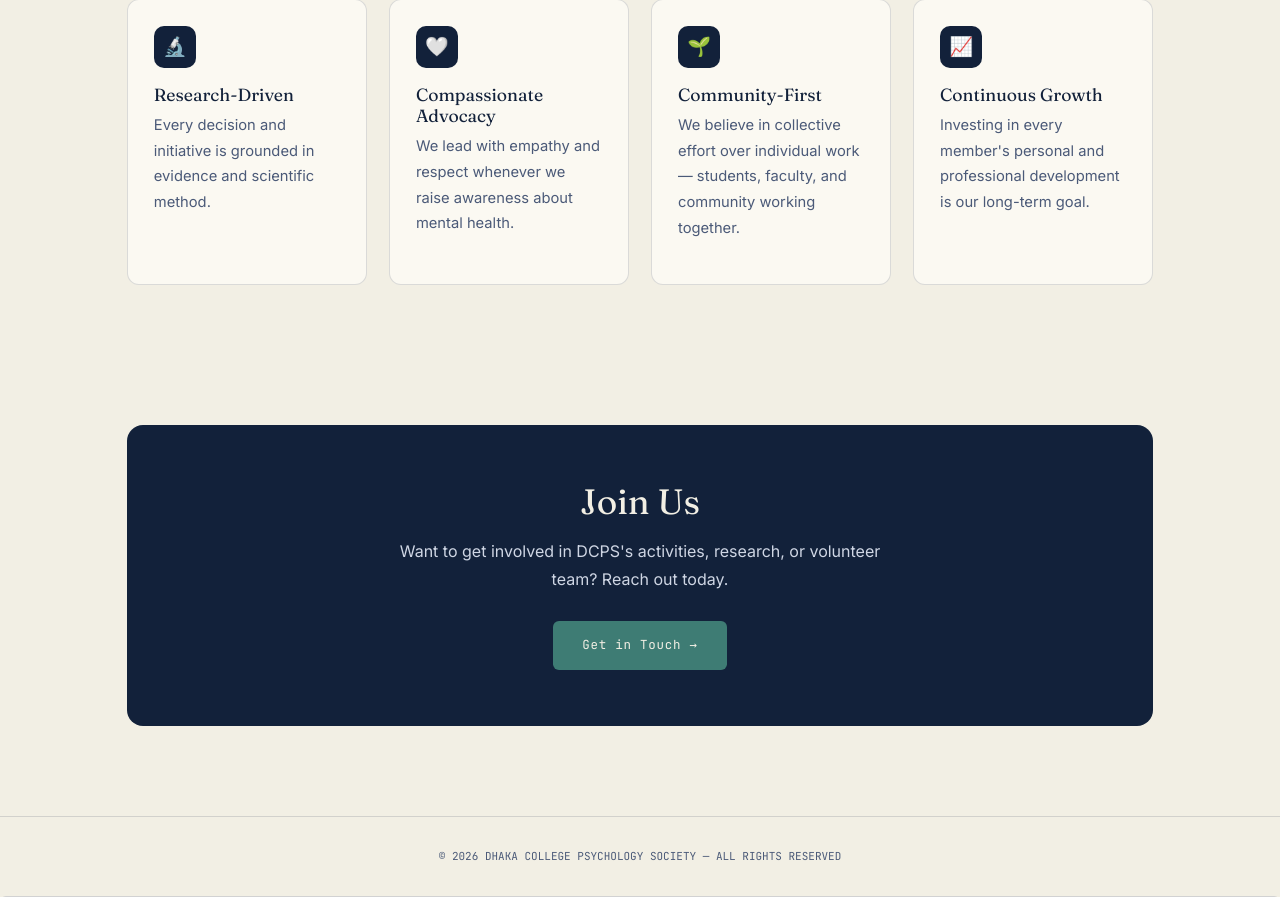
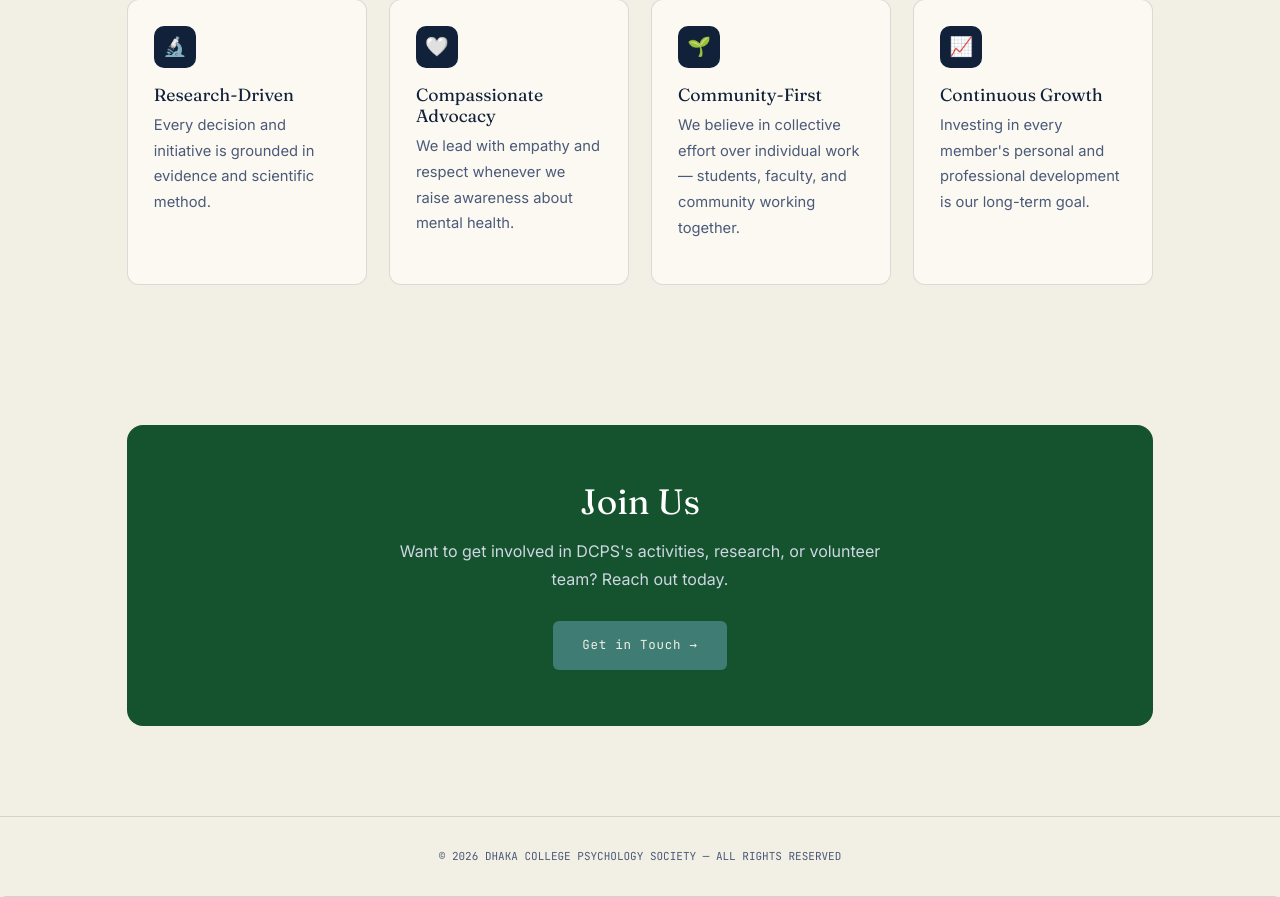
Before and after one commit to imon2928/dsm5-disorders, a Django app: page /about/ in a window 1280 px wide. Shown: the part 2638-3535 px from the top of the page. Run offline with Django 5.2, Linux system fonts and the light colour scheme.

Commit message:
Update about.html

```diff
--- a/dcps_dsm/dcps_dsm/template/about.html
+++ b/dcps_dsm/dcps_dsm/template/about.html
@@ -164,7 +164,8 @@
 
   /* ---------- CTA ---------- */
   .cta{
-    background:var(--ink); color:var(--paper); border-radius:16px;
+    background: #14532D;
+    color: #FFFFFF; border-radius:16px;
     padding:56px 6vw; text-align:center; margin:60px 0 90px;
   }
   .cta h2{ font-family:'Fraunces',serif; font-size:clamp(1.6rem,3vw,2.2rem); margin-bottom:14px; }
```
